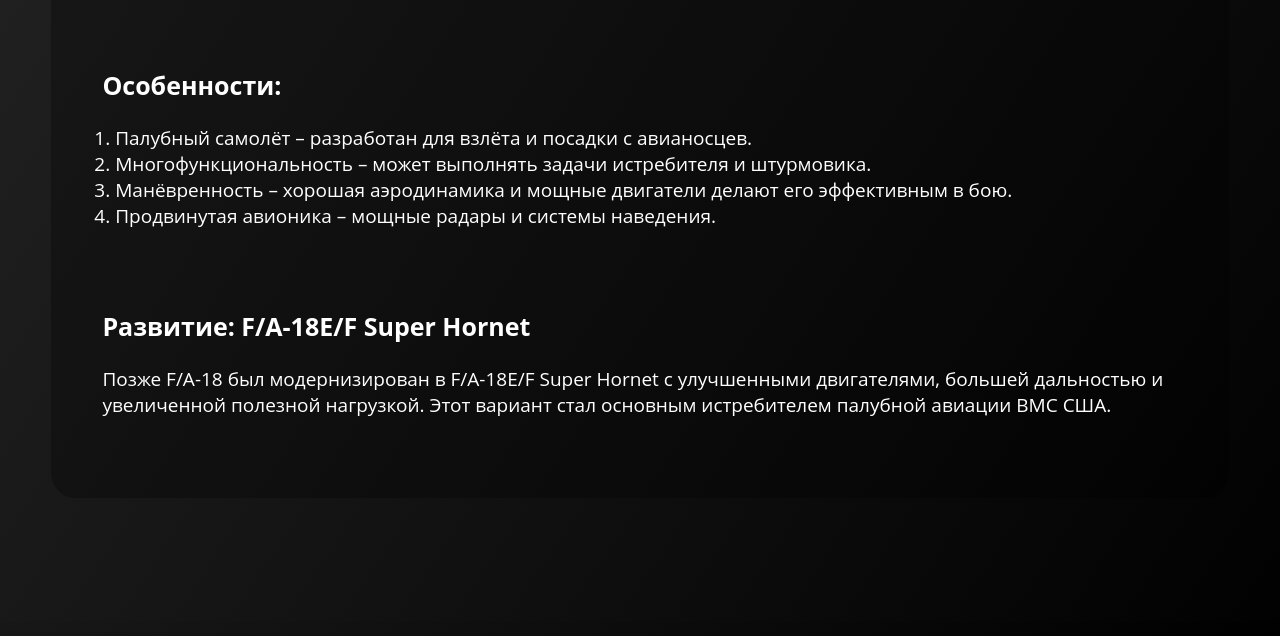
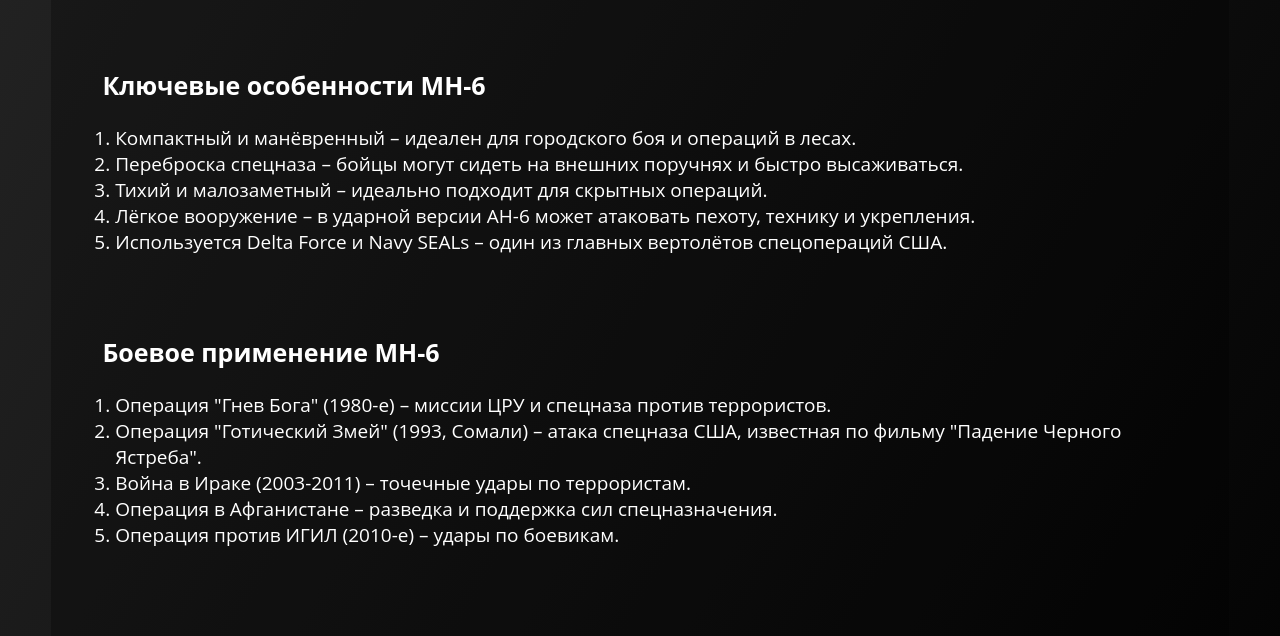
Before and after one commit to ironskysites/IronSky, a plain HTML site: page mh6.html in a window 1280 px wide. Shown: the part 1213-1849 px from the top of the page. Drawn offline with Linux system fonts and the light colour scheme.

Commit message:
fix-zelon

```diff
--- a/mh6.html
+++ b/mh6.html
@@ -24,7 +24,7 @@
 
         <div class="float">
             <div class="left-float">
-                <img src="images/f-18.webp" alt="" />
+                <img src="images/mh6.jpg" alt="" />
             </div>
             <div class="right-float">
                 <h3>MD Helicopters MH-6 Little Bird</h3>
@@ -63,24 +63,44 @@
                     </tbody>
                 </table>
             </div>
-            <h2>Особенности:</h2>
+            <h2>Ключевые особенности MH-6</h2>
             <ol>
                 <li>
-                    Палубный самолёт – разработан для взлёта и посадки с авианосцев.
+                    Компактный и манёвренный – идеален для городского боя и операций в лесах.
                 </li>
                 <li>
-                    Многофункциональность – может выполнять задачи истребителя и штурмовика.
+                    Переброска спецназа – бойцы могут сидеть на внешних поручнях и быстро высаживаться.
                 </li>
                 <li>
-                    Манёвренность – хорошая аэродинамика и мощные двигатели делают его эффективным в бою.
+                    Тихий и малозаметный – идеально подходит для скрытных операций.
                 </li>
                 <li>
-                    Продвинутая авионика – мощные радары и системы наведения.
+                    Лёгкое вооружение – в ударной версии AH-6 может атаковать пехоту, технику и укрепления.
+                </li>
+                <li>
+                    Используется Delta Force и Navy SEALs – один из главных вертолётов спецопераций США.
                 </li>
             </ol>
-
-            <h2>Развитие: F/A-18E/F Super Hornet</h2>
-            <p>Позже F/A-18 был модернизирован в F/A-18E/F Super Hornet с улучшенными двигателями, большей дальностью и увеличенной полезной нагрузкой. Этот вариант стал основным истребителем палубной авиации ВМС США.</p>
+            <h2>Боевое применение MH-6</h2>
+            <ol>
+                <li>
+                    Операция "Гнев Бога" (1980-е) – миссии ЦРУ и спецназа против террористов.
+                </li>
+                <li>
+                    Операция "Готический Змей" (1993, Сомали) – атака спецназа США, известная по фильму "Падение Черного Ястреба".
+                </li>
+                <li>
+                    Война в Ираке (2003-2011) – точечные удары по террористам.
+                </li>
+                <li>
+                    Операция в Афганистане – разведка и поддержка сил спецназначения.
+                </li>
+                <li>
+                    Операция против ИГИЛ (2010-е) – удары по боевикам.
+                </li>
+            </ol>
+            <h2>Вывод</h2>
+            <p>MH-6 Little Bird – маленький, но смертоносный. Этот вертолёт идеально подходит для скрытных операций, быстрой высадки спецназа и атаки врага с неожиданного направления.</p>
         </div>
     </div>
     <div class="footer">
```
Also changed, not shown: index.html (+0 -8 lines).
